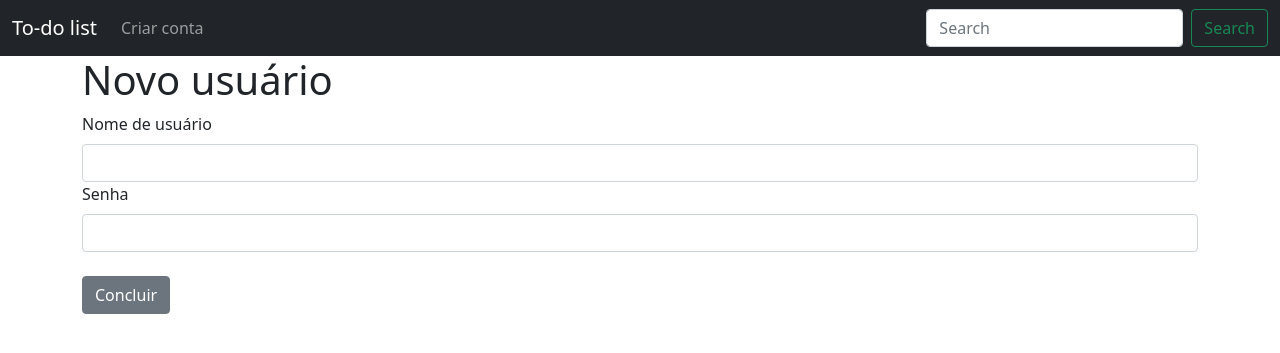
After one commit to BrunoVieira003/todo_list, a Flask app: page /user/new in a window 1280 px wide. The commit adds this page. Shown: the top 353 px of the page. Run offline with Flask 2, Linux system fonts and the light colour scheme.

Commit message:
Adiciona formulário para inserir usuário no banco
- Adiciona flask_wtforms ao projeto para a criação dos formulários devido a
simplificação que ele oferece na validação dos dados

- O formulário é composto por nome de usuário(username) e
senha(password) como campos obrigatórios

- É exibida uma mensagem ao usuário caso seja registrado com sucesso

- Antes de adicionar os dados ao banco, é verificado se o nome de usuário
já está em uso e, caso esteja, é exibida uma mensagem ao usuário
informando o problema

```diff
--- a/app.py
+++ b/app.py
@@ -1,10 +1,27 @@
 from flask import Flask, render_template
 from flask_sqlalchemy import SQLAlchemy
+from flask_wtf import FlaskForm
+from wtforms import StringField, SubmitField, PasswordField
+from wtforms.validators import DataRequired, ValidationError
+from flask import flash, redirect
 
 app = Flask(__name__)
 app.config["SQLALCHEMY_DATABASE_URI"] = 'sqlite:///database.db'
+app.config["SECRET_KEY"] = 'secret'
 db = SQLAlchemy(app)
 
+# Forms
+class UserForm(FlaskForm):
+    username = StringField("Nome de usuário", validators=[DataRequired()])
+    password = PasswordField("Senha", validators=[DataRequired()])
+    submit = SubmitField("Concluir")
+
+    def validate_username(form, field):
+        if db.session.query(User).filter_by(username=form.username.data).first():
+            flash("Nome de usuário já em uso!")
+            raise ValidationError("Nome de usuário já em uso!")
+
+# Models
 class User(db.Model):
     __tablename__ = "user"
     id = db.Column(db.Integer, primary_key=True)
@@ -19,5 +36,20 @@ def index():
 def page_not_found(e):
     return render_template("error404.html"), 404
 
+@app.route("/user/new", methods=["GET","POST"])
+def new_user():
+    form = UserForm()
+    if form.validate_on_submit():
+        user = User()
+        user.username = form.username.data
+        user.password = form.password.data
+        db.session.add(user)
+        db.session.commit()
+
+        flash("Usuário criado com sucesso!")
+        form.username.data = ""
+
+    return render_template("user_form.html", form=form)
+
 if __name__ == "__main__":
     app.run(debug=True)
--- a/requirements.txt
+++ b/requirements.txt
@@ -2,9 +2,11 @@ click==8.0.3
 colorama==0.4.4
 Flask==2.0.2
 Flask-SQLAlchemy==2.5.1
+Flask-WTF==1.0.0
 greenlet==1.1.2
 itsdangerous==2.0.1
 Jinja2==3.0.3
 MarkupSafe==2.0.1
 SQLAlchemy==1.4.29
 Werkzeug==2.0.2
+WTForms==3.0.1
--- a/templates/navbar.html
+++ b/templates/navbar.html
@@ -6,6 +6,9 @@
       </button>
       <div class="collapse navbar-collapse" id="navbarSupportedContent">
         <ul class="navbar-nav me-auto mb-2 mb-lg-0">
+            <li class="nav-item">
+                <a class="nav-link" aria-current="page" href="{{ url_for('new_user') }}">Criar conta</a>
+              </li>
         </ul>
         <form class="d-flex">
           <input class="form-control me-2" type="search" placeholder="Search" aria-label="Search">
--- /dev/null
+++ b/templates/user_form.html
@@ -0,0 +1,24 @@
+{%extends 'base.html' %}
+
+{% block content%}
+
+{% for message in get_flashed_messages() %}
+    <div class="alert alert-info alert-dismissible fade show" role="alert">
+        {{message}}
+        <button type="button" class="btn-close" data-bs-dismiss="alert" aria-label="Close"></button>
+    </div>
+{% endfor %}
+
+<h1>Novo usuário</h1>
+    <form method="post">
+        {{ form.hidden_tag() }}
+
+        {{ form.username.label(class="form-label") }}
+        {{ form.username(class="form-control") }}
+
+        {{ form.password.label(class="form-label") }}
+        {{ form.password(class="form-control") }}
+        <br>
+        {{ form.submit(class="btn btn-secondary") }}
+    </form>
+{% endblock%}
```
